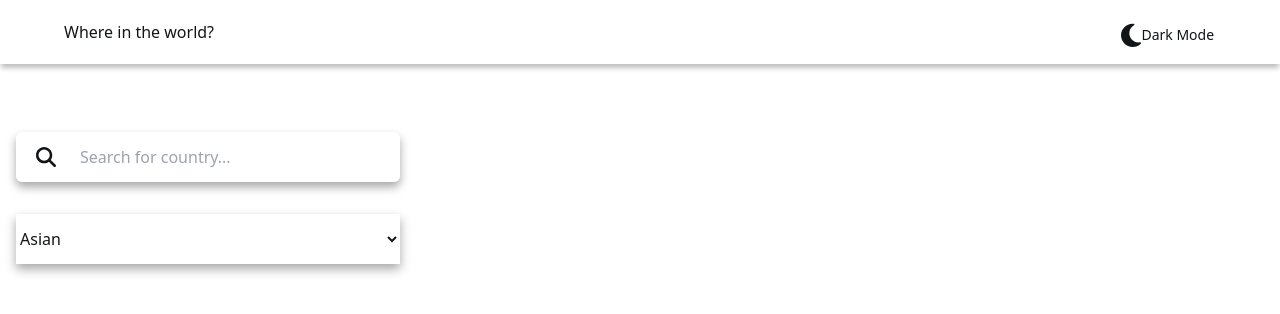
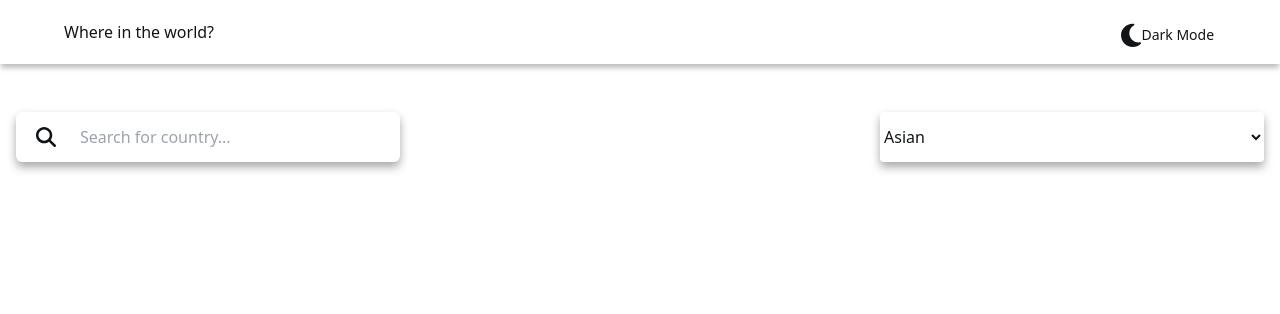
Before and after one commit to Just9krish/Rest-Contries, a React (Vite) app: page / in a window 1280 px wide. Shown: the top 314 px of the page. Built offline with nearby package versions, Linux system fonts and the light colour scheme.

Commit message:
added custom hooks for fetching url

```diff
--- /dev/null
+++ b/src/Components/Countires/Countries.jsx
@@ -0,0 +1,11 @@
+import React from 'react';
+
+const Countries = () => {
+    return (
+        <div>
+
+        </div>
+    );
+}
+
+export default Countries;
--- a/src/Components/Filter.jsx
+++ b/src/Components/Filter.jsx
@@ -1,8 +1,9 @@
 
 const Filter = () => {
     return (
-        <select className="min-h-[50px] w-full max-w-sm apperance-none
-        bg-white text-very-dark-blue-t shadow-box dark:bg-dark-blue dark:text-white transition-all">
+        <select
+            className="min-h-[50px] w-full max-w-sm apperance-none rounded bg-white text-very-dark-blue-t shadow-box dark:bg-dark-blue dark:text-white transition-all"
+        >
             <option>Asian</option>
             <option>Ocian</option>
             <option>Africa</option>
--- a/src/Components/Search.jsx
+++ b/src/Components/Search.jsx
@@ -3,7 +3,7 @@ import { faMagnifyingGlass, faChevronDown, } from "@fortawesome/free-solid-svg-i
 
 const Search = () => {
     return (
-        <form className='w-full max-w-sm mt-5'>
+        <form className='w-full max-w-sm'>
             <div className="relative min-h-[50px]">
                 <FontAwesomeIcon
                     icon={faMagnifyingGlass}
--- /dev/null
+++ b/src/Hooks/useFetch.jsx
@@ -0,0 +1,36 @@
+import { useState, useEffect } from "./react"
+
+const UseFetch = (url) => {
+
+    const [data, setData] = useState(null)
+    const [error, setError] = useState(null)
+    const [isLoading, setIsLoading] = useState(true)
+
+    useEffect(() => {
+        const fetchCoutries = async () => {
+            try {
+                const response = await fetch(url)
+
+                if (!response.ok) {
+                    throw new Error(`This is HTTP error: The status is ${response.status}`)
+                }
+                const actualData = await response.json()
+                setData(actualData)
+                setError(null)
+
+            } catch (error) {
+                setError(error.message)
+                setData(null)
+
+            } finally {
+                setIsLoading(false)
+            }
+        }
+
+        fetchCoutries()
+    }, [url]);
+
+    return { data, error, isLoading}
+}
+
+export default UseFetch;
--- a/src/Pages/Home.jsx
+++ b/src/Pages/Home.jsx
@@ -4,7 +4,7 @@ import Filter from "../Components/Filter";
 const Home = () => {
     return (
         <section className="mt-12 px-4">
-            <div className="flex flex-col gap-8 md:justify-between">
+            <div className="flex flex-col gap-8 md:justify-between md:flex-row">
                 <Search />
                 <Filter />
             </div>
```
